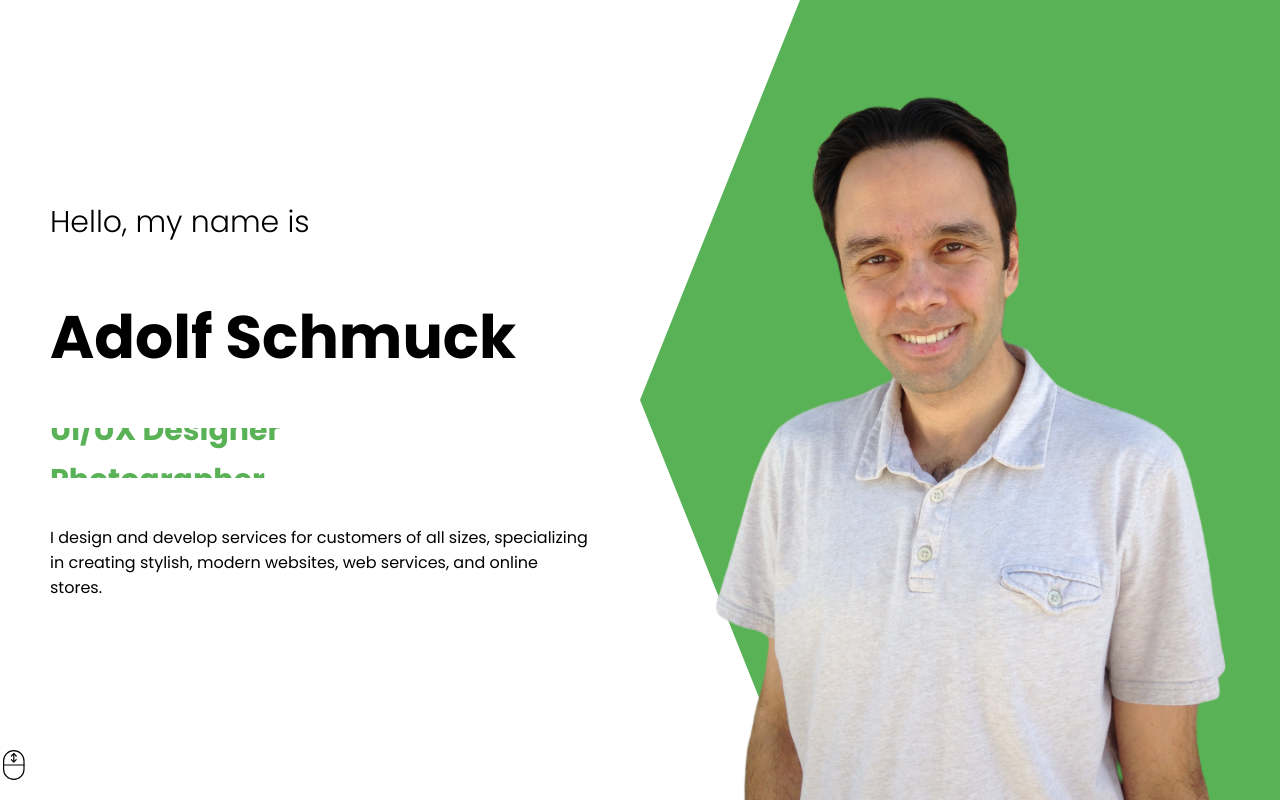
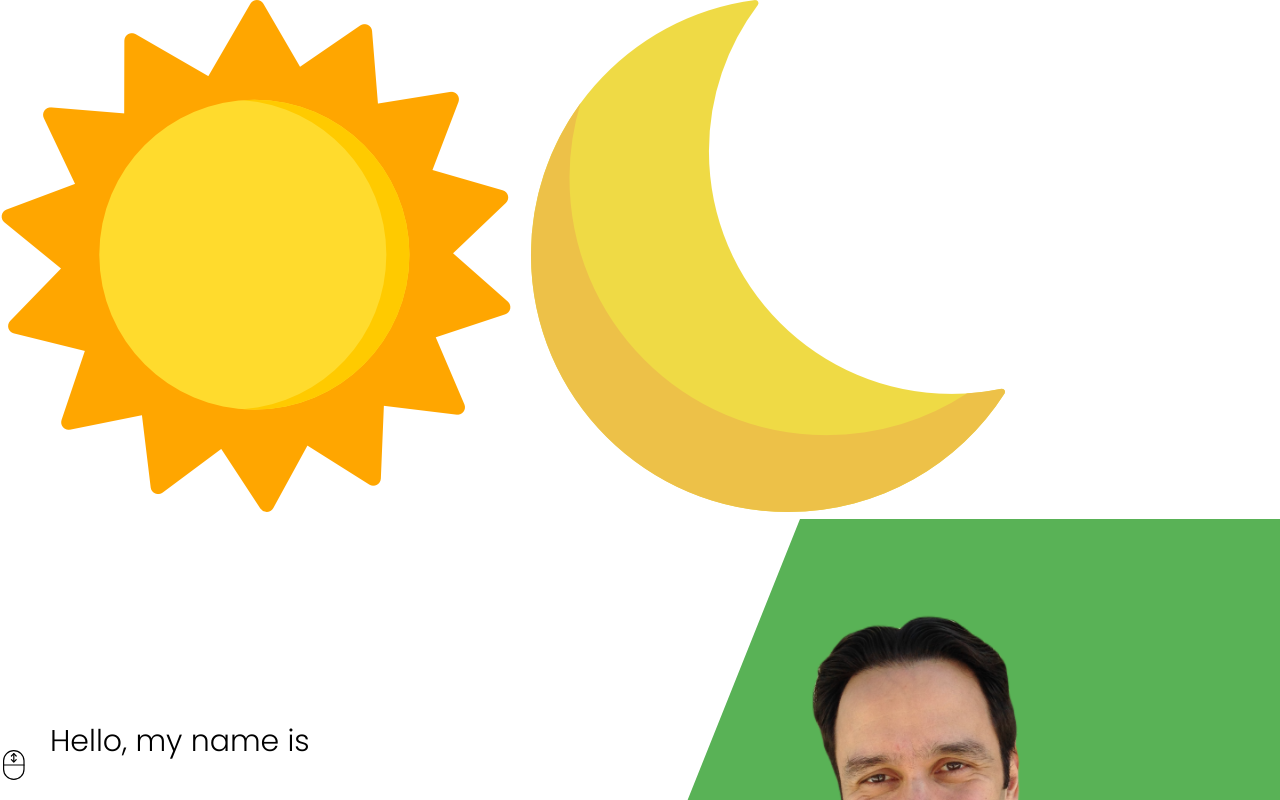
Before and after one commit to answebdev/react-portfolio, a React (Create React App) app: page / in a window 1280 px wide. Shown: the top 800 px of the page. Built offline with nearby package versions, Linux system fonts and the light colour scheme.

Commit message:
add Toggle component

```diff
--- a/src/App.js
+++ b/src/App.js
@@ -3,6 +3,7 @@
 import About from './components/About/About';
 import ProductList from './components/ProductList/ProductList';
 import Contact from './components/Contact/Contact';
+import Toggle from './components/Toggle/Toggle';
 import './App.css';
 
 // Video: https://www.youtube.com/watch?v=hQjlM-8C4Ps&t=1s
@@ -13,6 +14,7 @@
 const App = () => {
   return (
     <div>
+      <Toggle />
       <Introduction />
       <About />
       <ProductList />
--- a/src/components/Contact/Contact.js
+++ b/src/components/Contact/Contact.js
@@ -81,5 +81,3 @@
 };
 
 export default Contact;
-
-// STOPPED AT 1:06:45
--- /dev/null
+++ b/src/components/Toggle/Toggle.js
@@ -0,0 +1,15 @@
+import React from 'react';
+import './Toggle.css';
+import Sun from '../../img/sun.png';
+import Moon from '../../img/moon.png';
+
+const Toggle = () => {
+  return (
+    <div className='toggle'>
+      <img src={Sun} alt='' className='toggle-icon' />
+      <img src={Moon} alt='' className='toggle-icon' />
+    </div>
+  );
+};
+
+export default Toggle;
```
Also changed, not shown: src/components/Toggle/Toggle.css (added).
